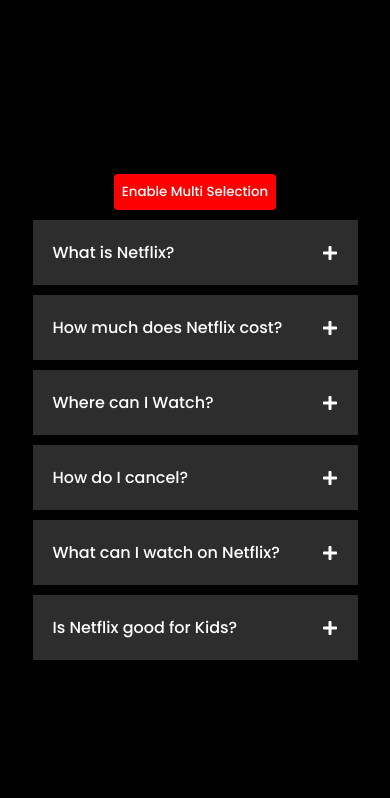
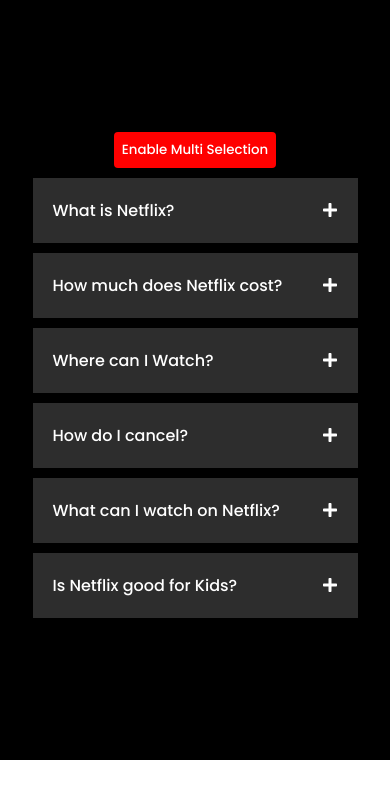
Before and after one commit to joeldasari/accordion, a React (Vite) app: page / in a window 390 px wide. Shown: the top 798 px of the page. Built offline with nearby package versions, Linux system fonts and the light colour scheme.

Commit message:
updated media queries

```diff
--- a/src/components/Accordion/styles.css
+++ b/src/components/Accordion/styles.css
@@ -60,4 +60,8 @@
   .item {
     width: 325px;
   }
+  .wrapper {
+    min-height: 90vh;
+    padding: 10px;
+  }
 }
```
